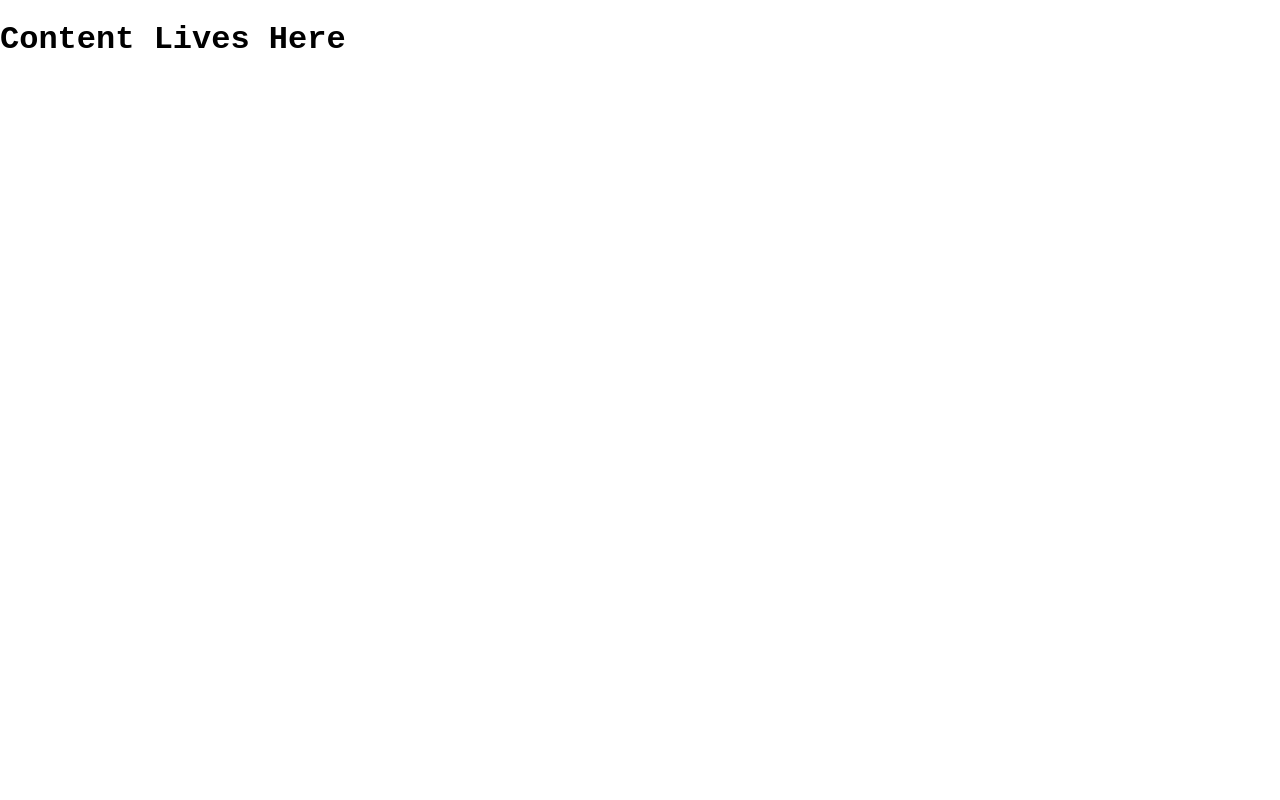
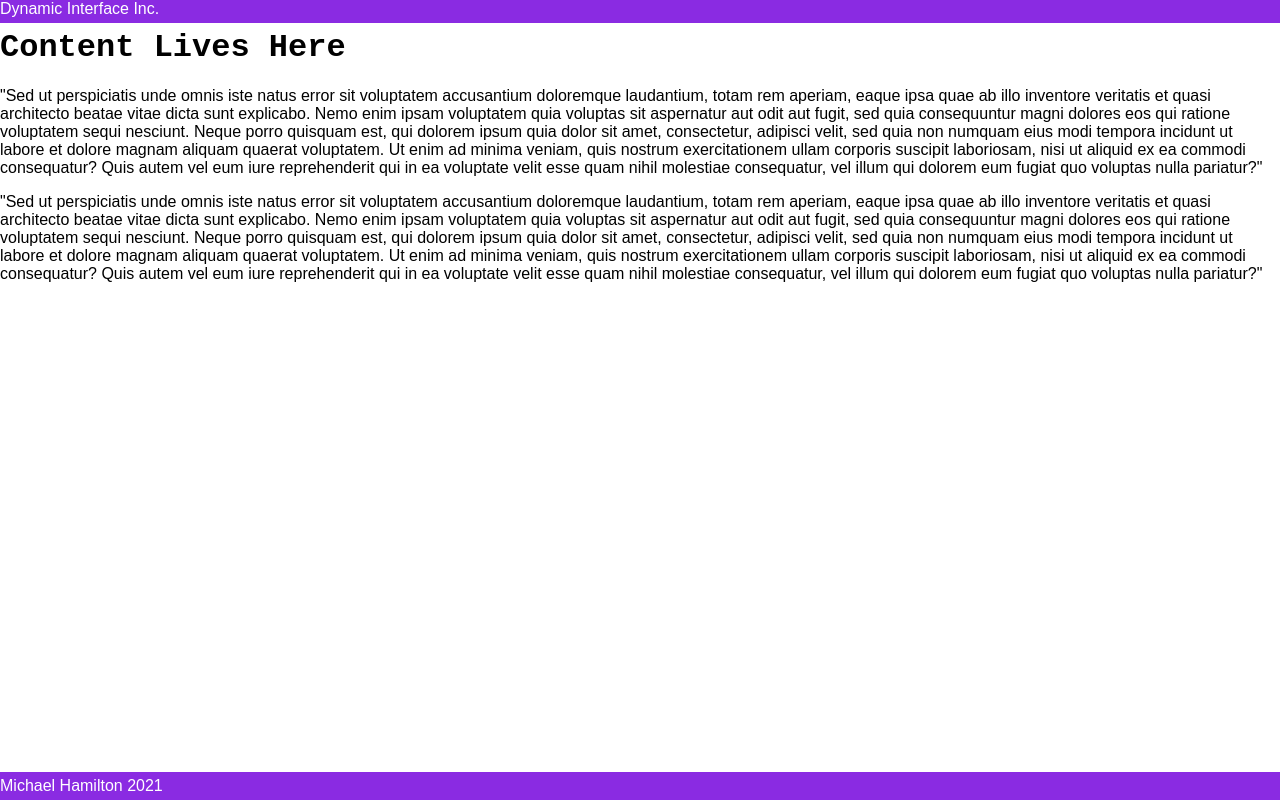
Before and after one commit to hamilto8/dynamic-user-interfaces, a plain HTML site: page src/index.html in a window 1280 px wide. Drawn offline with Linux system fonts and the light colour scheme.

Commit message:
Added some styling elements. Added lorem ipsum text.

```diff
--- a/src/index.html
+++ b/src/index.html
@@ -8,7 +8,9 @@
     <title>Dynamic User Interfaces</title>
 </head>
 <body>
+    <nav class="navbar">Dynamic Interface Inc.</nav>
     <div id="content"></div>
+    <footer class="footer">Michael Hamilton 2021</footer>
     <script src="index.js"></script>
 </body>
 </html>
--- a/src/index.js
+++ b/src/index.js
@@ -1,5 +1,12 @@
 const contentDiv = document.querySelector('#content');
 
 contentDiv.innerHTML = `
-<h1 class="header">Content Lives Here</h1>
+    <h1 class="header">Content Lives Here</h1>
+
+    <p>
+        "Sed ut perspiciatis unde omnis iste natus error sit voluptatem accusantium doloremque laudantium, totam rem aperiam, eaque ipsa quae ab illo inventore veritatis et quasi architecto beatae vitae dicta sunt explicabo. Nemo enim ipsam voluptatem quia voluptas sit aspernatur aut odit aut fugit, sed quia consequuntur magni dolores eos qui ratione voluptatem sequi nesciunt. Neque porro quisquam est, qui dolorem ipsum quia dolor sit amet, consectetur, adipisci velit, sed quia non numquam eius modi tempora incidunt ut labore et dolore magnam aliquam quaerat voluptatem. Ut enim ad minima veniam, quis nostrum exercitationem ullam corporis suscipit laboriosam, nisi ut aliquid ex ea commodi consequatur? Quis autem vel eum iure reprehenderit qui in ea voluptate velit esse quam nihil molestiae consequatur, vel illum qui dolorem eum fugiat quo voluptas nulla pariatur?"
+    </p>
+    <p>
+        "Sed ut perspiciatis unde omnis iste natus error sit voluptatem accusantium doloremque laudantium, totam rem aperiam, eaque ipsa quae ab illo inventore veritatis et quasi architecto beatae vitae dicta sunt explicabo. Nemo enim ipsam voluptatem quia voluptas sit aspernatur aut odit aut fugit, sed quia consequuntur magni dolores eos qui ratione voluptatem sequi nesciunt. Neque porro quisquam est, qui dolorem ipsum quia dolor sit amet, consectetur, adipisci velit, sed quia non numquam eius modi tempora incidunt ut labore et dolore magnam aliquam quaerat voluptatem. Ut enim ad minima veniam, quis nostrum exercitationem ullam corporis suscipit laboriosam, nisi ut aliquid ex ea commodi consequatur? Quis autem vel eum iure reprehenderit qui in ea voluptate velit esse quam nihil molestiae consequatur, vel illum qui dolorem eum fugiat quo voluptas nulla pariatur?"
+    </p>
 `;
--- a/src/style.css
+++ b/src/style.css
@@ -3,8 +3,35 @@ html, body {
     width: 100%;
     margin: 0;
     padding: none;
+    font-family: Arial, sans-serif;
+}
+
+.navbar {
+    position: absolute;
+    top: 0;
+    left: 0;
+    width: 100%;
+    background-color: blueviolet;
+    color: #fff;
+    padding-bottom: 5px;
+}
+
+#content{
+    margin-top: 1.8em;
 }
 
 .header {
     font-family: 'Courier New', Courier, monospace;
 }
+
+.footer {
+    display: flex;
+    position: absolute;
+    bottom: 0;
+    left: 0;
+    width: 100%;
+    background-color: blueviolet;
+    color: #fff;
+    padding-top: 5px;
+    padding-bottom: 5px;
+}
```
